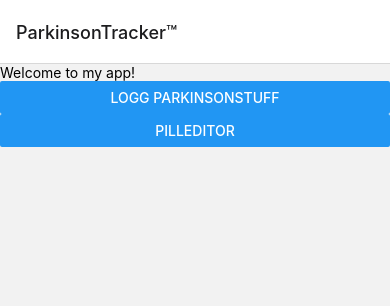
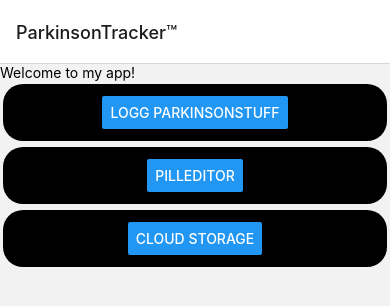
Before and after one commit to lhartvik/ParkinsonTracker, a React Native app: screen / in a window 390 px wide. Shown: the top 306 px of the page. Built offline with nearby package versions, Linux system fonts and the light colour scheme.

Commit message:
Konfigurert firebase realtime database

```diff
--- /dev/null
+++ b/components/CloudStorage.tsx
@@ -0,0 +1,23 @@
+import {useEffect} from 'react';
+import database from '@react-native-firebase/database';
+import {Text, View} from 'react-native';
+
+const CloudStorage = () => {
+  useEffect(() => {
+    const getData = async () => {
+      await database()
+        .ref('/test')
+        .once('value')
+        .then(snapshot => {
+          console.log('Data: ', snapshot.val());
+        });
+    };
+    getData();
+  }, []);
+  return (
+    <View>
+      <Text>Under construction</Text>
+    </View>
+  );
+};
+export default CloudStorage;
--- a/components/LinkPage.tsx
+++ b/components/LinkPage.tsx
@@ -1,4 +1,4 @@
-import {Button, Text, View} from 'react-native';
+import {Button, StyleSheet, Text, View} from 'react-native';
 import {useNavigation} from '@react-navigation/native';
 
 const LinkPage = () => {
@@ -7,17 +7,41 @@ const LinkPage = () => {
   return (
     <View>
       <Text>Welcome to my app!</Text>
+      <View style={styles.button}>
         <Button
           title="Logg Parkinsonstuff"
           // @ts-ignore
           onPress={() => navigation.navigate('VibrationMeter')}
         />
+      </View>
+      <View style={styles.button}>
         <Button
           title="PillEditor"
           // @ts-ignore
           onPress={() => navigation.navigate('PillEditor')}
         />
       </View>
+      <View style={styles.button}>
+        <Button
+          title="Cloud storage"
+          // @ts-ignore
+          onPress={() => navigation.navigate('CloudStorage')}
+        />
+      </View>
+    </View>
   );
 };
+
+const styles = StyleSheet.create({
+  button: {
+    alignItems: 'center',
+    justifyContent: 'center',
+    paddingVertical: 12,
+    paddingHorizontal: 32,
+    borderRadius: 20,
+    elevation: 3,
+    backgroundColor: 'black',
+    margin: 3,
+  },
+});
 export default LinkPage;
--- a/components/MyStack.tsx
+++ b/components/MyStack.tsx
@@ -2,6 +2,7 @@ import {createStackNavigator} from '@react-navigation/stack';
 import VibrationMeter from './VibrationMeter';
 import PillEditor from './PillEditor';
 import LinkPage from './LinkPage';
+import CloudStorage from './CloudStorage';
 
 const Stack = createStackNavigator();
 
@@ -11,6 +12,7 @@ const MyStack = () => {
       <Stack.Screen name="ParkinsonTracker™" component={LinkPage} />
       <Stack.Screen name="VibrationMeter" component={VibrationMeter} />
       <Stack.Screen name="PillEditor" component={PillEditor} />
+      <Stack.Screen name="CloudStorage" component={CloudStorage} />
     </Stack.Navigator>
   );
 };
--- a/components/VibrationMeter.tsx
+++ b/components/VibrationMeter.tsx
@@ -3,7 +3,7 @@ import {accelerometer, setUpdateIntervalForType} from 'react-native-sensors';
 import {Button, Text, View} from 'react-native';
 import {mean, normalize} from '../utils/math';
 import AsyncStorage from '@react-native-async-storage/async-storage';
-import { pillStorageKey, shakeStorageKey } from "../utils/constants";
+import {pillStorageKey, shakeStorageKey} from '../utils/constants';
 
 enum State {
   WAITING,
--- a/package.json
+++ b/package.json
@@ -12,8 +12,11 @@
   "dependencies": {
     "@react-native-async-storage/async-storage": "^1.18.1",
     "@react-native-community/masked-view": "^0.1.11",
+    "@react-native-firebase/app": "^17.4.2",
+    "@react-native-firebase/database": "^17.4.2",
     "@react-navigation/native": "^6.1.6",
     "@react-navigation/stack": "^6.3.16",
+    "firebase": "^9.19.1",
     "react": "18.2.0",
     "react-native": "0.71.6",
     "react-native-gesture-handler": "^2.9.0",
```
Also changed, not shown: 8 other files (tests, documents, lock files or other folders). Lines whose indentation alone changed are shown as unchanged.
